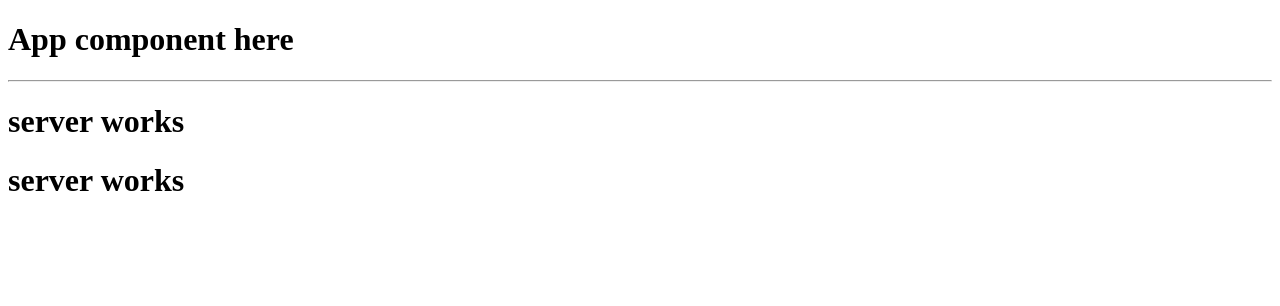
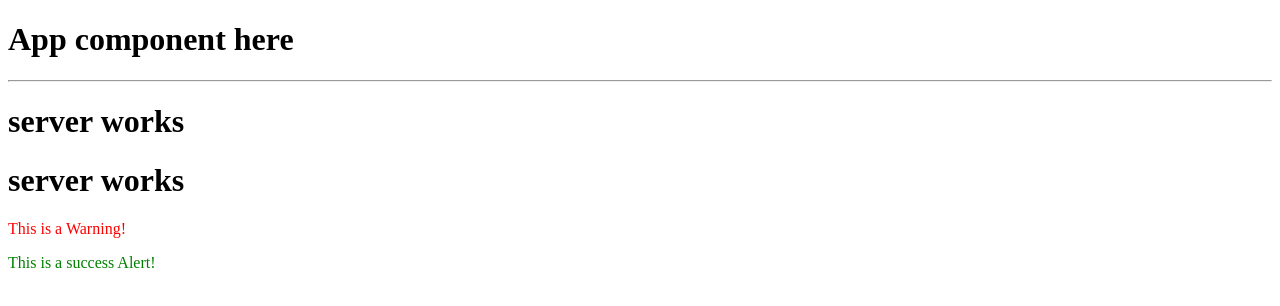
Before and after one commit to mario-george/angular-tutorial, an Angular app: page / in a window 1280 px wide. Shown: the top 306 px of the page. Built offline with nearby package versions, Linux system fonts and the light colour scheme.

Commit message:
building 2 components assigreent completed

```diff
--- a/src/app/app.component.html
+++ b/src/app/app.component.html
@@ -1,3 +1,7 @@
 <h1>App component here</h1>
 <hr />
 <app-servers> </app-servers>
+<!-- assignment of creating 2 components (1manually and the other with cli) -->
+
+<div app-warning-alert></div>
+<div class="app-success-alert"></div>
--- a/src/app/app.module.ts
+++ b/src/app/app.module.ts
@@ -8,9 +8,11 @@ import { AppRoutingModule } from './app-routing.module';
 import { AppComponent } from './app.component';
 import { ServerComponent } from './server/server.component';
 import { ServersComponent } from './servers/servers.component';
+import { WarningAlertComponent } from './warning-alert/warning-alert.component';
+import { SuccessAlertComponent } from './server/success-alert/success-alert.component';
 
 @NgModule({
-  declarations: [AppComponent, ServerComponent, ServersComponent],
+  declarations: [AppComponent, ServerComponent, ServersComponent, WarningAlertComponent,SuccessAlertComponent],
   imports: [BrowserModule, AppRoutingModule],
   providers: [provideClientHydration()],
   bootstrap: [AppComponent],
--- /dev/null
+++ b/src/app/server/success-alert/success-alert.component.css
@@ -0,0 +1,3 @@
+p{
+    color:green
+}
--- /dev/null
+++ b/src/app/server/success-alert/success-alert.component.html
@@ -0,0 +1 @@
+<p>This is a success Alert!</p>
--- /dev/null
+++ b/src/app/warning-alert/warning-alert.component.html
@@ -0,0 +1 @@
+<p>This is a Warning!</p>
--- /dev/null
+++ b/src/app/warning-alert/warning-alert.component.ts
@@ -0,0 +1,15 @@
+import { Component } from '@angular/core';
+
+@Component({
+  selector: '[app-warning-alert]',
+  templateUrl: './warning-alert.component.html',
+  // styleUrl: './warning-alert.component.css'
+  styles: [
+    `
+      p {
+        color: red;
+      }
+    `,
+  ],
+})
+export class WarningAlertComponent {}
```
Also changed, not shown: src/app/server/success-alert/success-alert.component.ts (added, +8 -0 lines), src/app/warning-alert/warning-alert.component.css (added), 1 other file (tests, documents, lock files or other folders).
